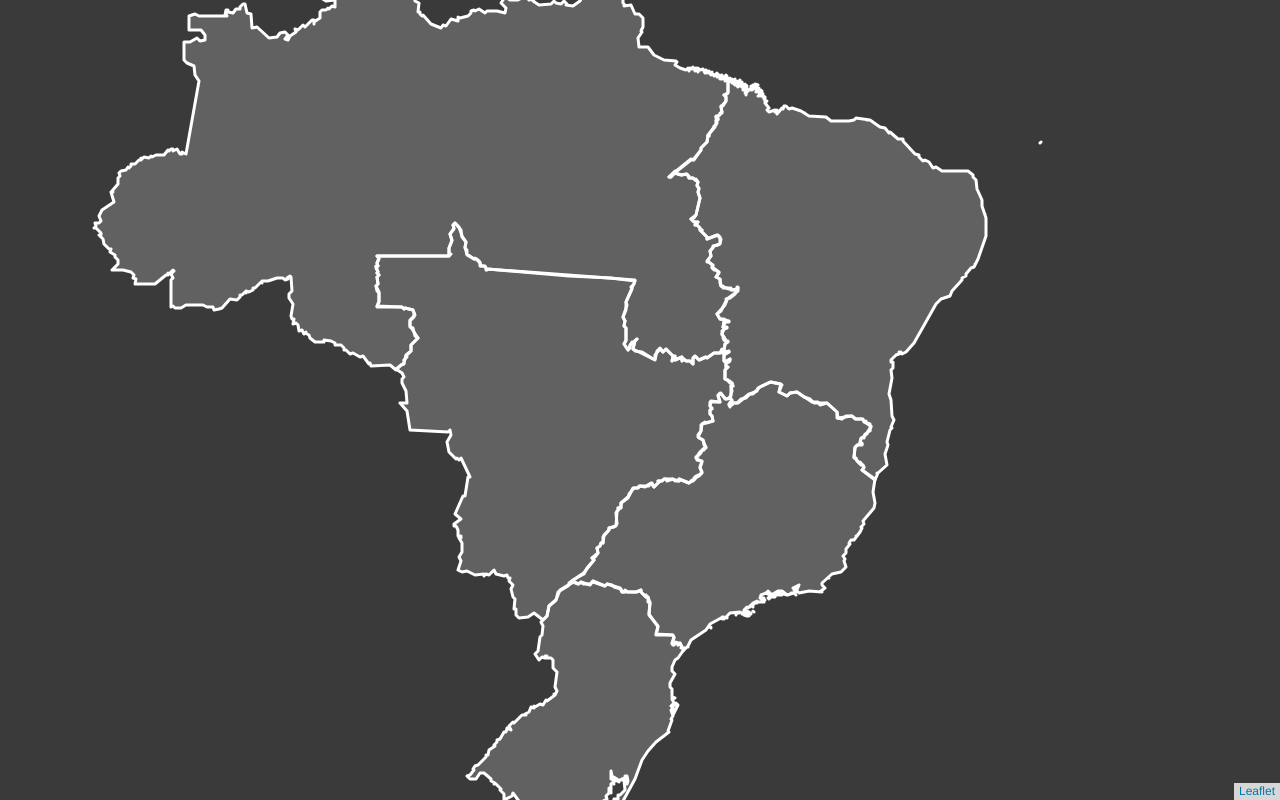
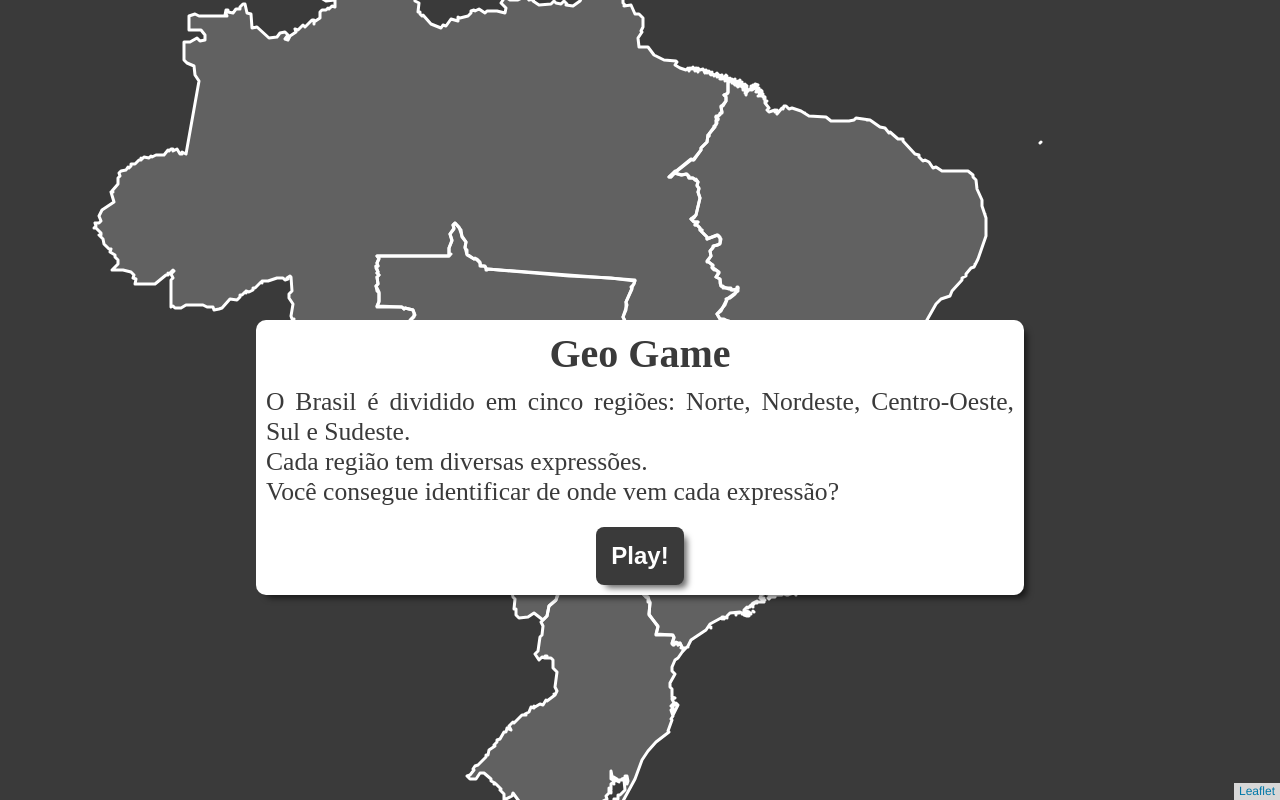
Before and after one commit to Luzaidin/GeoGame, a website built with webpack: page dist/index.html in a window 1280 px wide. Built offline with nearby package versions, Linux system fonts and the light colour scheme; files whose address does not match are found by name.

Commit message:
refactor: add menu

```diff
--- a/dist/index.html
+++ b/dist/index.html
@@ -12,5 +12,12 @@
 
   <body>
     <div id="map"></div>
+
+    <div id="menu" class="box-shadow noselect">
+      <h1>Geo Game</h1>
+      <h3>  O Brasil é dividido em cinco regiões: Norte, Nordeste, Centro-Oeste,
+        Sul e Sudeste.<br> Cada região tem diversas expressões.<br> Você consegue identificar de onde vem cada expressão?</h3>
+      <button id="startGame" class="box-shadow noselect">Play!</button>
+    </div>
   </body>
 </html>
```
